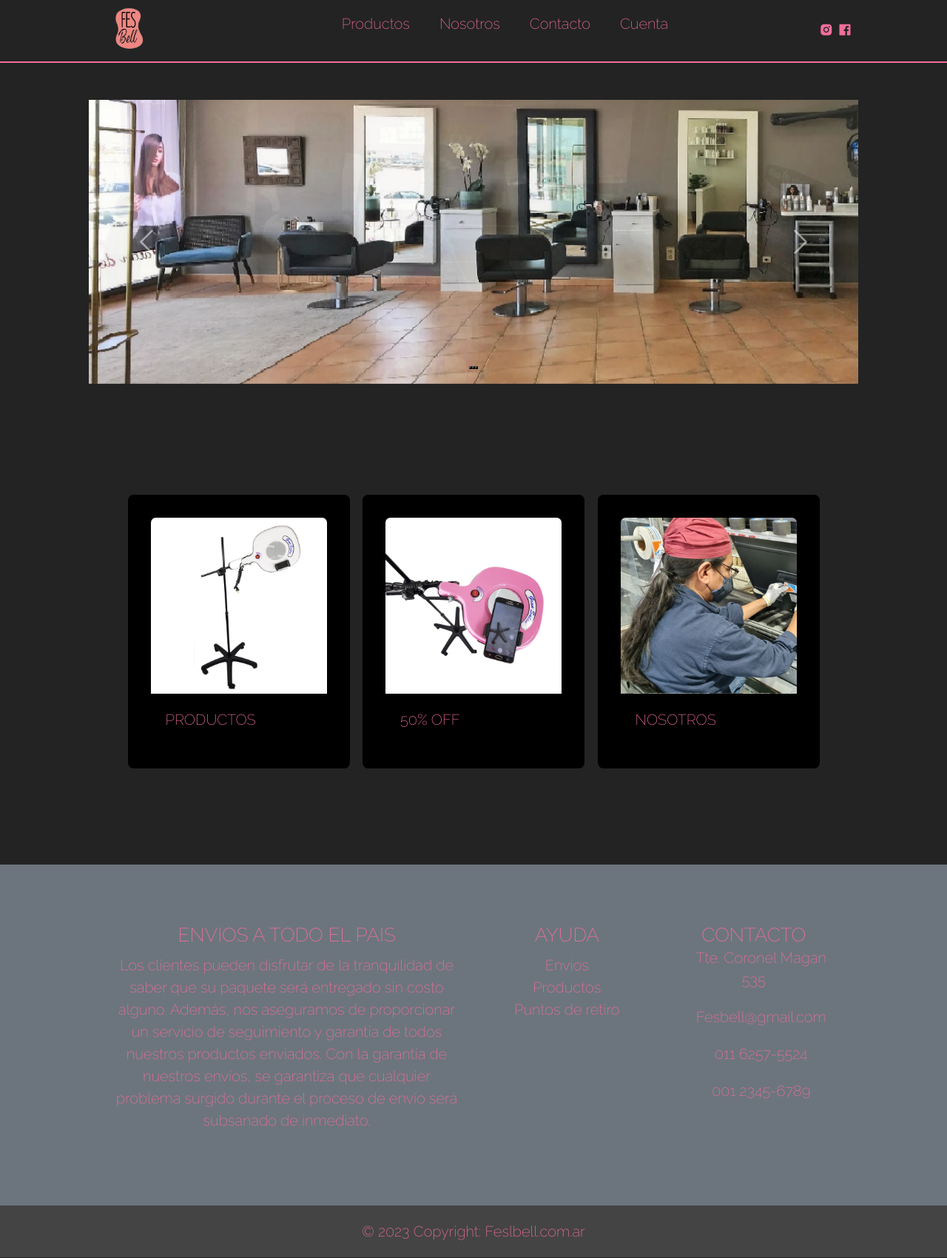
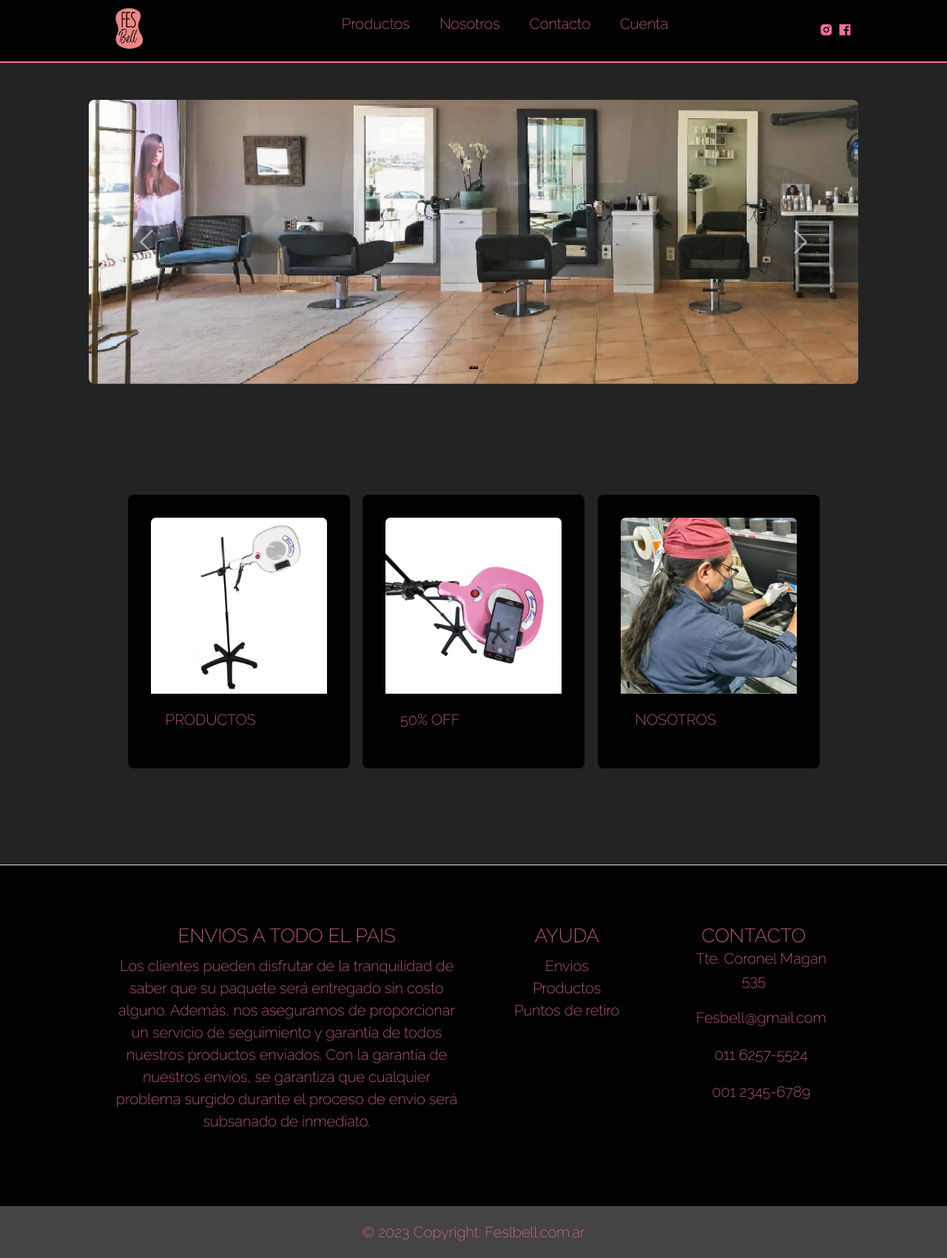
Before and after one commit to MariniMauro/PF-MariniM, a website: page index.html in a window 1280 px wide. Shown: the whole page at 74% size. Drawn offline with nearby package versions, Linux system fonts and the light colour scheme.

Commit message:
modif foot

```diff
--- a/index.html
+++ b/index.html
@@ -47,7 +47,7 @@
 
 
     <!-- Carousel wrapper -->
-     <section class="container">
+     <section class="container ">
         <div id="carouselBasicExample" class="carousel slide carousel-fade" data-mdb-ride="carousel">
             <!-- Indicators -->
             <div class="carousel-indicators">
@@ -74,7 +74,7 @@
             </div>
 
             <!-- Inner -->
-            <div class="carousel-inner">
+            <div class="carousel-inner rounded-2">
               <!-- Single item -->
               <div class="carousel-item active">
                 <img src="./Img/banner 1.2.jpg" class="d-block w-100" alt="Sunset Over the City"/>
@@ -141,9 +141,9 @@
    </main>
 
 
-   <section class="footer">
+   <section class="footer" >
     <!-- Footer -->
-    <footer class="bg-secondary text text-center">
+    <footer class="bg-black border-top text text-center">
       <!-- Grid container -->
       <div class="container p-4">
         <!--Grid row-->
--- a/scss/estilo.scss
+++ b/scss/estilo.scss
@@ -10,7 +10,7 @@ color: #f06e9c;
 }
 
 .header {
-background-color: #232323;
+background-color: black;
 display: flex;
 justify-content: space-between;
 align-items: center;
@@ -283,6 +283,7 @@ color: #f06e9c;
 border: 2px solid #f06e9c;
 }
 
+
 }
 
 
```
Also changed, not shown: Paginas/Contacto.html (+1 -1 lines), Paginas/Cuenta.html (+1 -1 lines), Paginas/Nosotros.html (+1 -1 lines), Paginas/Productos.html (+1 -1 lines), css/Estilo.css, 1 other file.
